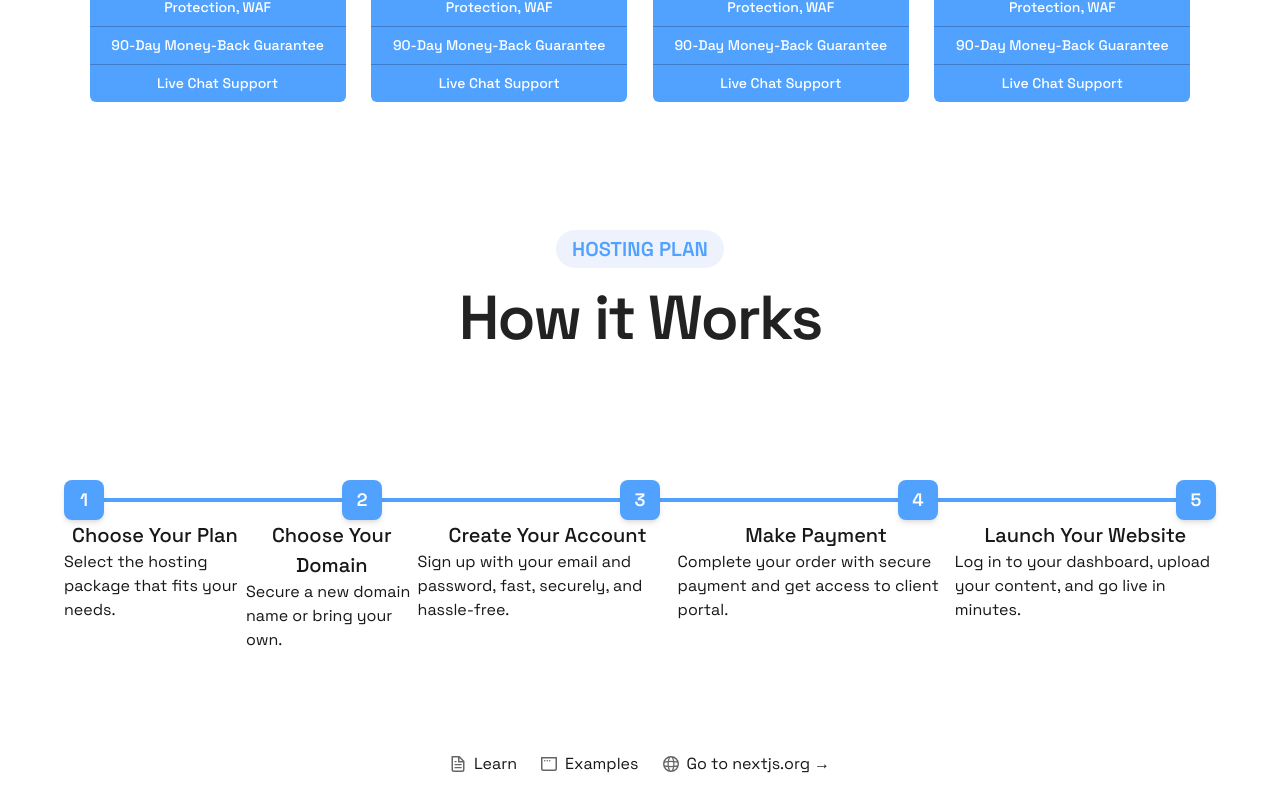
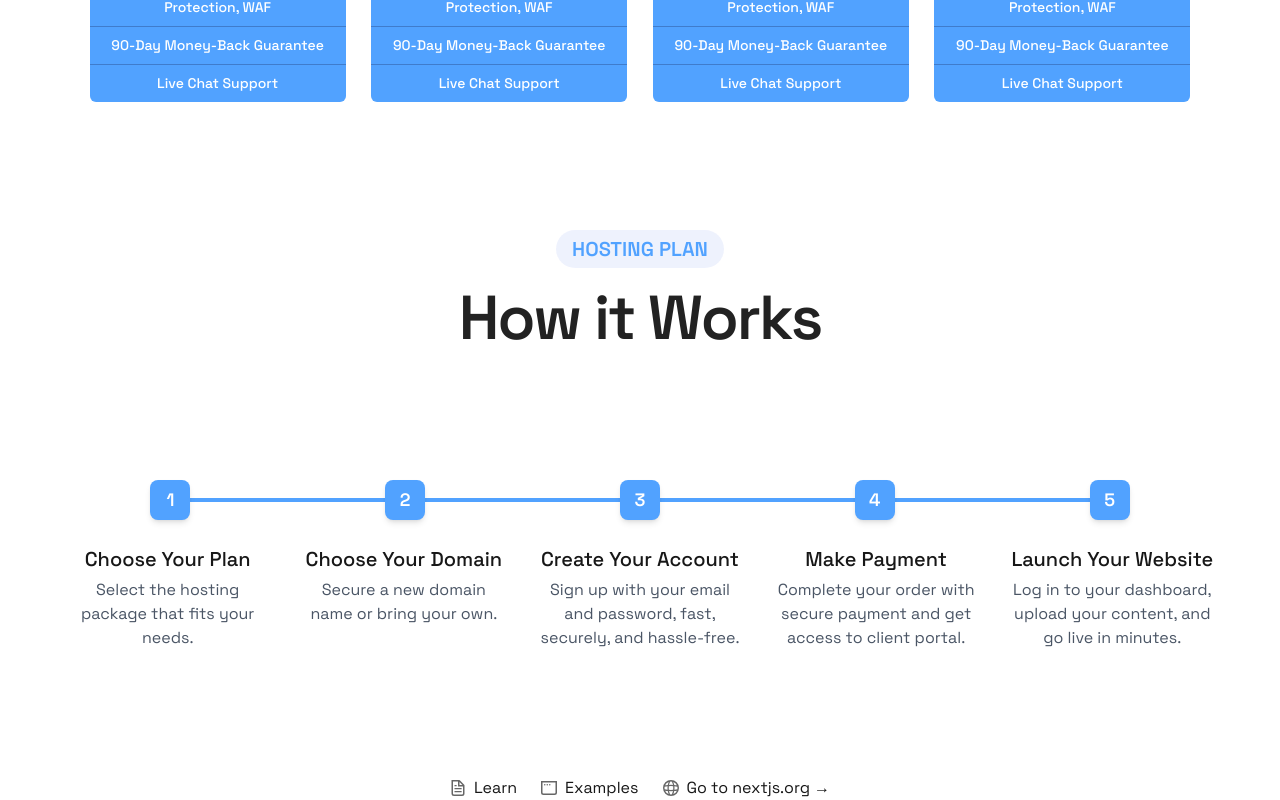
Before and after one commit to WelokkDev/xtremel, a Next.js app: page / in a window 1280 px wide. Shown: the part 2370-3170 px from the top of the page. Before the commit the page ends 3146 px from the top, so only its background shows below. Built offline with nearby package versions, Linux system fonts and the light colour scheme.

Commit message:
Fixed Timeline component + confined feature grid to its own component

```diff
--- /dev/null
+++ b/src/components/FeatureGrid.jsx
@@ -0,0 +1,68 @@
+import FeatureContainer from "../components/FeatureContainer";
+
+export default function FeatureGrid() {
+    return (
+        <div className="grid grid-cols-1 sm:grid-cols-2 lg:grid-cols-3 gap-12 max-w-6xl w-full">
+            {[
+                {
+                    title: "Easy Setup.",
+                    description: "Launch your site in minutes. No tech expertise required. We’ll handle the backend so you can focus on what matters.",
+                    icon: (
+                        <svg className="w-10 h-10 text-blue-500" fill="none" stroke="currentColor" strokeWidth={2} viewBox="0 0 24 24">
+                            <path strokeLinecap="round" strokeLinejoin="round" d="M13 16h-1v-4h-1m4 4V9a4 4 0 00-8 0v7" />
+                        </svg>
+                    )
+                },
+                {
+                    title: "Fast Performance.",
+                    description: "Speed that keeps your visitors engaged. Our optimized servers deliver low-latency, high-efficiency performance every time.",
+                    icon: (
+                        <svg className="w-10 h-10 text-green-500" fill="none" stroke="currentColor" strokeWidth={2} viewBox="0 0 24 24">
+                            <path strokeLinecap="round" strokeLinejoin="round" d="M5 13l4 4L19 7" />
+                        </svg>
+                        )
+                },
+                {
+                    title: "Personalized Support.",
+                    description: "You're not just a ticket number. Get support from real people who actually know your setup. It's fast, friendly, and tailored.",
+                    icon: (
+                        <svg className="w-10 h-10 text-purple-500" fill="none" stroke="currentColor" strokeWidth={2} viewBox="0 0 24 24">
+                            <path strokeLinecap="round" strokeLinejoin="round" d="M4 6h16M4 12h16M4 18h16" />
+                        </svg>
+                    )
+                },
+                {
+                    title: "Free SSL & Backups.",
+                    description: "Security and peace of mind included. Every plan comes with free SSL certificates and automatic weekly backups.",
+                    icon: (
+                        <svg className="w-10 h-10 text-red-500" fill="none" stroke="currentColor" strokeWidth={2} viewBox="0 0 24 24">
+                            <path strokeLinecap="round" strokeLinejoin="round" d="M12 11c1.105 0 2-.672 2-1.5S13.105 8 12 8s-2 .672-2 1.5S10.895 11 12 11z" />
+                            <path strokeLinecap="round" strokeLinejoin="round" d="M12 11v4m0 4h.01" />
+                        </svg>
+                    )
+                },
+                {
+                    title: "Developer-Friendly Tools.",
+                    description: "Full access to cPanel, databases, staging environments, and more. Support for Node.js and Git. We have the power and flexibility for when you need it.",
+                    icon: (
+                        <svg className="w-10 h-10 text-yellow-500" fill="none" stroke="currentColor" strokeWidth={2} viewBox="0 0 24 24">
+                            <path strokeLinecap="round" strokeLinejoin="round" d="M12 4v16m8-8H4" />
+                        </svg>
+                    )
+                },
+                {
+                    title: "SSD Only.",
+                    description: "We don’t do slow. Every site runs on SSD storage for maximum speed, reliability, and modern performance.",
+                    icon: (
+                        <svg className="w-10 h-10 text-indigo-500" fill="none" stroke="currentColor" strokeWidth={2} viewBox="0 0 24 24">
+                            <path strokeLinecap="round" strokeLinejoin="round" d="M18.364 5.636l-1.414 1.414m0 0A9 9 0 105.636 18.364 9 9 0 0016.95 7.05z" />
+                        </svg>
+                    )
+                },
+            ].map((item, i) => (
+                <FeatureContainer title={item.title} description={item.description} icon={item.icon} key={i}/>
+            ))}
+        </div>
+
+    )
+}
--- a/src/components/Timeline.jsx
+++ b/src/components/Timeline.jsx
@@ -1,12 +1,9 @@
 export default function Timeline({}) {
 
-  /**
-   *
 
-   */
     return (
         <div class="w-full py-16 bg-white">
-              <div class="relative flex justify-between items-center w-full mx-auto">
+              <div class="relative flex justify-between items-center max-w-[85%] mx-auto ">
 
                 <div class="absolute top-1/2 left-0  h-1 w-full bg-[#51a2ff] transform -translate-y-1/2 z-0"></div>
 
@@ -20,7 +17,7 @@ export default function Timeline({}) {
                 ))}
 
               </div>
-              <div className="relative flex justify-between items-center w-full mx-auto">
+              <div className="relative flex justify-between items-center w-full mx-auto mt-6">
                   {[
                     {title: "Choose Your Plan", description: "Select the hosting package that fits your needs."},
                     {title: "Choose Your Domain", description: "Secure a new domain name or bring your own."},
@@ -28,9 +25,9 @@ export default function Timeline({}) {
                     {title: "Make Payment", description: "Complete your order with secure payment and get access to client portal."},
                     {title: "Launch Your Website", description: "Log in to your dashboard, upload your content, and go live in minutes."},
                   ].map((step) => (
-                    <div className="max-w-[300px] relative z-10  h-10 flex flex-col ">
+                    <div className="max-w-[18%] relative z-10  h-10 flex flex-col gap-1 ">
                       <h3 className="text-[20px] text-center">{step.title}</h3>
-                      <p className="">{step.description}</p>
+                      <p className="text-center text-gray-600">{step.description}</p>
                     </div>
                   ))}
                 </div>
--- a/src/pages/index.js
+++ b/src/pages/index.js
@@ -4,6 +4,7 @@ import Button from "../components/Button";
 import ProductCard from "../components/ProductCard";
 import HeaderTag from "../components/HeaderTag";
 import FeatureContainer from "../components/FeatureContainer";
+import FeatureGrid from "../components/FeatureGrid";
 import Timeline from "../components/Timeline";
 
 
@@ -44,68 +45,7 @@ export default function Home() {
               Why We're Worth It
 
             </h2>
-
-          <div className="grid grid-cols-1 sm:grid-cols-2 lg:grid-cols-3 gap-12 max-w-6xl w-full">
-            {[
-              {
-                title: "Easy Setup.",
-                description: "Launch your site in minutes. No tech expertise required. We’ll handle the backend so you can focus on what matters.",
-                icon: (
-                  <svg className="w-10 h-10 text-blue-500" fill="none" stroke="currentColor" strokeWidth={2} viewBox="0 0 24 24">
-                    <path strokeLinecap="round" strokeLinejoin="round" d="M13 16h-1v-4h-1m4 4V9a4 4 0 00-8 0v7" />
-                  </svg>
-                )
-              },
-              {
-                title: "Fast Performance.",
-                description: "Speed that keeps your visitors engaged. Our optimized servers deliver low-latency, high-efficiency performance every time.",
-                icon: (
-                  <svg className="w-10 h-10 text-green-500" fill="none" stroke="currentColor" strokeWidth={2} viewBox="0 0 24 24">
-                    <path strokeLinecap="round" strokeLinejoin="round" d="M5 13l4 4L19 7" />
-                  </svg>
-                )
-              },
-              {
-                title: "Personalized Support.",
-                description: "You're not just a ticket number. Get support from real people who actually know your setup. It's fast, friendly, and tailored.",
-                icon: (
-                  <svg className="w-10 h-10 text-purple-500" fill="none" stroke="currentColor" strokeWidth={2} viewBox="0 0 24 24">
-                    <path strokeLinecap="round" strokeLinejoin="round" d="M4 6h16M4 12h16M4 18h16" />
-                  </svg>
-                )
-              },
-              {
-                title: "Free SSL & Backups.",
-                description: "Security and peace of mind included. Every plan comes with free SSL certificates and automatic weekly backups.",
-                icon: (
-                  <svg className="w-10 h-10 text-red-500" fill="none" stroke="currentColor" strokeWidth={2} viewBox="0 0 24 24">
-                    <path strokeLinecap="round" strokeLinejoin="round" d="M12 11c1.105 0 2-.672 2-1.5S13.105 8 12 8s-2 .672-2 1.5S10.895 11 12 11z" />
-                    <path strokeLinecap="round" strokeLinejoin="round" d="M12 11v4m0 4h.01" />
-                  </svg>
-                )
-              },
-              {
-                title: "Developer-Friendly Tools.",
-                description: "Full access to cPanel, databases, staging environments, and more. Support for Node.js and Git. We have the power and flexibility for when you need it.",
-                icon: (
-                  <svg className="w-10 h-10 text-yellow-500" fill="none" stroke="currentColor" strokeWidth={2} viewBox="0 0 24 24">
-                    <path strokeLinecap="round" strokeLinejoin="round" d="M12 4v16m8-8H4" />
-                  </svg>
-                )
-              },
-              {
-                title: "SSD Only.",
-                description: "We don’t do slow. Every site runs on SSD storage for maximum speed, reliability, and modern performance.",
-                icon: (
-                  <svg className="w-10 h-10 text-indigo-500" fill="none" stroke="currentColor" strokeWidth={2} viewBox="0 0 24 24">
-                    <path strokeLinecap="round" strokeLinejoin="round" d="M18.364 5.636l-1.414 1.414m0 0A9 9 0 105.636 18.364 9 9 0 0016.95 7.05z" />
-                  </svg>
-                )
-              },
-            ].map((item, i) => (
-              <FeatureContainer title={item.title} description={item.description} icon={item.icon} key={i}/>
-            ))}
-          </div>
+            <FeatureGrid/>
 
           </div>
 
--- a/src/styles/globals.css
+++ b/src/styles/globals.css
@@ -76,3 +76,23 @@ body {
 .custom-shape-divider-bottom-1753663138 .shape-fill {
     fill: #FFFFFF;
 }
+
+
+::-webkit-scrollbar {
+  width: 10px;
+}
+
+/* Track */
+::-webkit-scrollbar-track {
+  background: #f1f1f1;
+}
+
+/* Handle */
+::-webkit-scrollbar-thumb {
+  background: #888;
+}
+
+/* Handle on hover */
+::-webkit-scrollbar-thumb:hover {
+  background: #555;
+}
```
